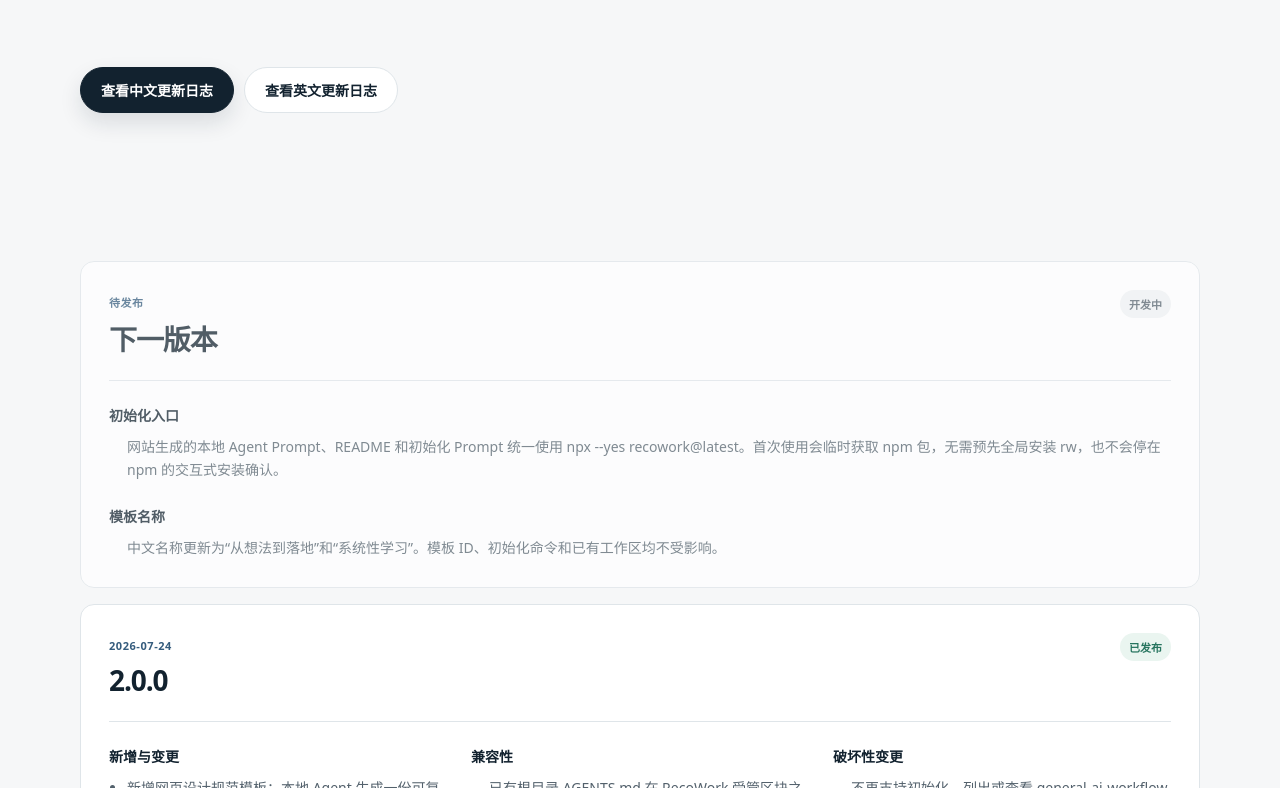
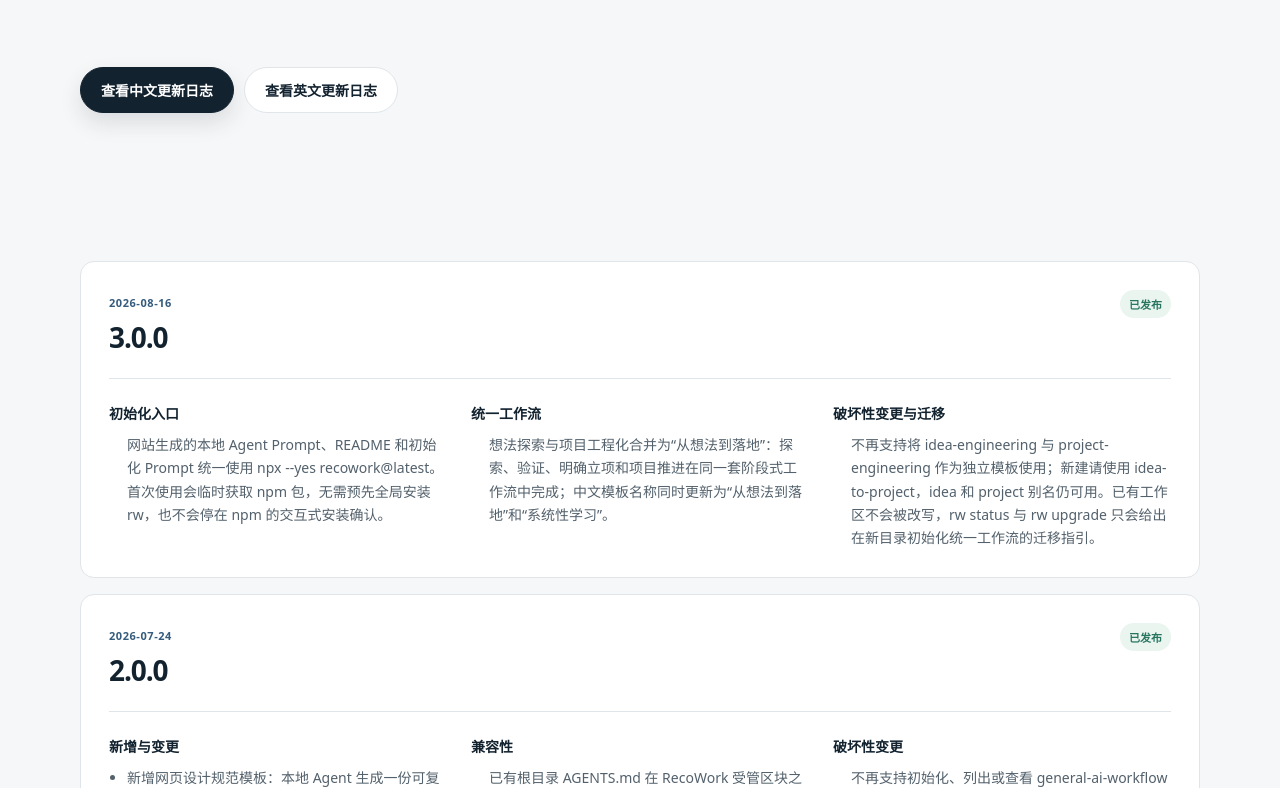
Before and after one commit to recoluan/recowork, a website: page docs/releases.html in a window 1280 px wide. Shown: the part 463-1251 px from the top of the page. Drawn offline with Linux system fonts and the light colour scheme; some packages are replaced by stand-ins of ours; a script that the page names is missing.

Commit message:
chore(release): 3.0.0
Why: Publish the unified idea-to-project workflow as the next major RecoWork release.\n\nChanges: Bump the npm package to 3.0.0 and move the aligned bilingual release notes into the published release record.\n\nCompatibility: Existing idea and project workspaces remain untouched; status and upgrade provide a separate-destination migration guide.\n\nValidation: Ran syntax checks, template and target listings, all supported locale initialization checks, and npm pack --dry-run.\n\nBREAKING CHANGE: idea-engineering and project-engineering are no longer independent templates for new initialization, listing, or display; use idea-to-project.

```diff
--- a/docs/releases.html
+++ b/docs/releases.html
@@ -52,14 +52,18 @@
       </section>
 
       <section class="section release-list" aria-label="Release history">
-        <article class="release-card release-card-muted">
+        <article class="release-card">
           <div class="release-card-heading">
-            <div><span class="release-kicker" data-zh="待发布" data-en="Unreleased">待发布</span><h2 data-zh="下一版本" data-en="Next release">下一版本</h2></div>
-            <span class="release-badge badge-gray" data-zh="开发中" data-en="In progress">开发中</span>
+            <div>
+              <span class="release-kicker">2026-08-16</span>
+              <h2>3.0.0</h2>
+            </div>
+            <span class="release-badge badge-green" data-zh="已发布" data-en="Published">已发布</span>
           </div>
-          <div class="release-columns single">
+          <div class="release-columns">
             <div><h3 data-zh="初始化入口" data-en="Initialization entry">初始化入口</h3><p data-zh="网站生成的本地 Agent Prompt、README 和初始化 Prompt 统一使用 npx --yes recowork@latest。首次使用会临时获取 npm 包，无需预先全局安装 rw，也不会停在 npm 的交互式安装确认。" data-en="The website-generated local-agent prompt, READMEs, and initialization prompts now use npx --yes recowork@latest. First use fetches the npm package without a global rw installation or an interactive npm install confirmation.">网站生成的本地 Agent Prompt、README 和初始化 Prompt 统一使用 npx --yes recowork@latest。首次使用会临时获取 npm 包，无需预先全局安装 rw，也不会停在 npm 的交互式安装确认。</p></div>
-            <div><h3 data-zh="模板名称" data-en="Template labels">模板名称</h3><p data-zh="中文名称更新为“从想法到落地”和“系统性学习”。模板 ID、初始化命令和已有工作区均不受影响。" data-en="Chinese labels now use “从想法到落地” and “系统性学习”. Template IDs, initialization commands, and existing workspaces are unchanged.">中文名称更新为“从想法到落地”和“系统性学习”。模板 ID、初始化命令和已有工作区均不受影响。</p></div>
+            <div><h3 data-zh="统一工作流" data-en="Unified workflow">统一工作流</h3><p data-zh="想法探索与项目工程化合并为“从想法到落地”：探索、验证、明确立项和项目推进在同一套阶段式工作流中完成；中文模板名称同时更新为“从想法到落地”和“系统性学习”。" data-en="Idea exploration and project engineering are unified as “Idea to delivery”: exploration, validation, an explicit project entry, and advancement now share one staged workflow. Chinese labels were also updated to “从想法到落地” and “系统性学习”.">想法探索与项目工程化合并为“从想法到落地”：探索、验证、明确立项和项目推进在同一套阶段式工作流中完成；中文模板名称同时更新为“从想法到落地”和“系统性学习”。</p></div>
+            <div><h3 data-zh="破坏性变更与迁移" data-en="Breaking changes and migration">破坏性变更与迁移</h3><p data-zh="不再支持将 idea-engineering 与 project-engineering 作为独立模板使用；新建请使用 idea-to-project，idea 和 project 别名仍可用。已有工作区不会被改写，rw status 与 rw upgrade 只会给出在新目录初始化统一工作流的迁移指引。" data-en="idea-engineering and project-engineering are no longer available as independent templates. New work should use idea-to-project, while the idea and project aliases remain available. Existing workspaces are never rewritten; rw status and rw upgrade provide only a guide to initialize the unified workflow in a new directory.">不再支持将 idea-engineering 与 project-engineering 作为独立模板使用；新建请使用 idea-to-project，idea 和 project 别名仍可用。已有工作区不会被改写，rw status 与 rw upgrade 只会给出在新目录初始化统一工作流的迁移指引。</p></div>
           </div>
         </article>
 
--- a/package.json
+++ b/package.json
@@ -1,6 +1,6 @@
 {
   "name": "recowork",
-  "version": "2.0.0",
+  "version": "3.0.0",
   "description": "Combine RecoWork workflow templates with reusable AI output targets.",
   "bin": {
     "recowork": "bin/rw.js",
```
Also changed, not shown: CHANGELOG.zh.md (+6 -0 lines), CHANGELOG.md.
